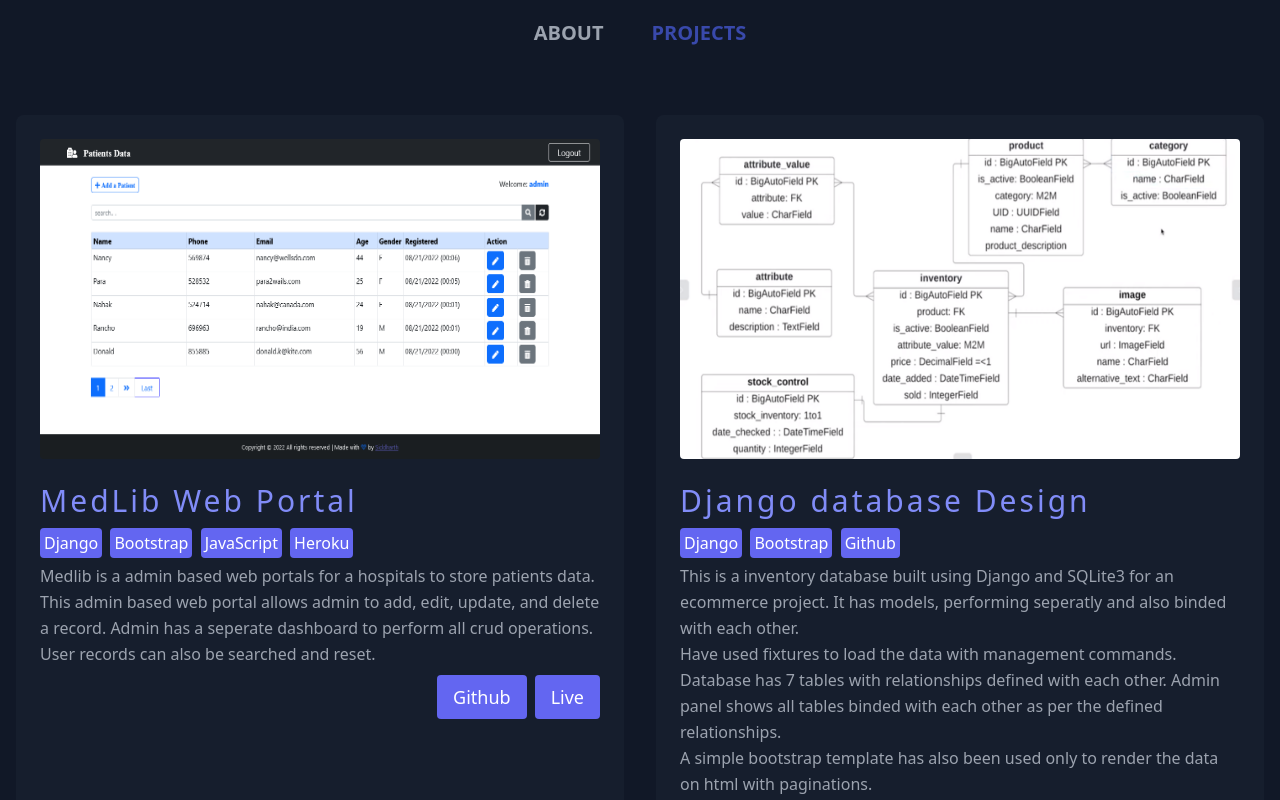
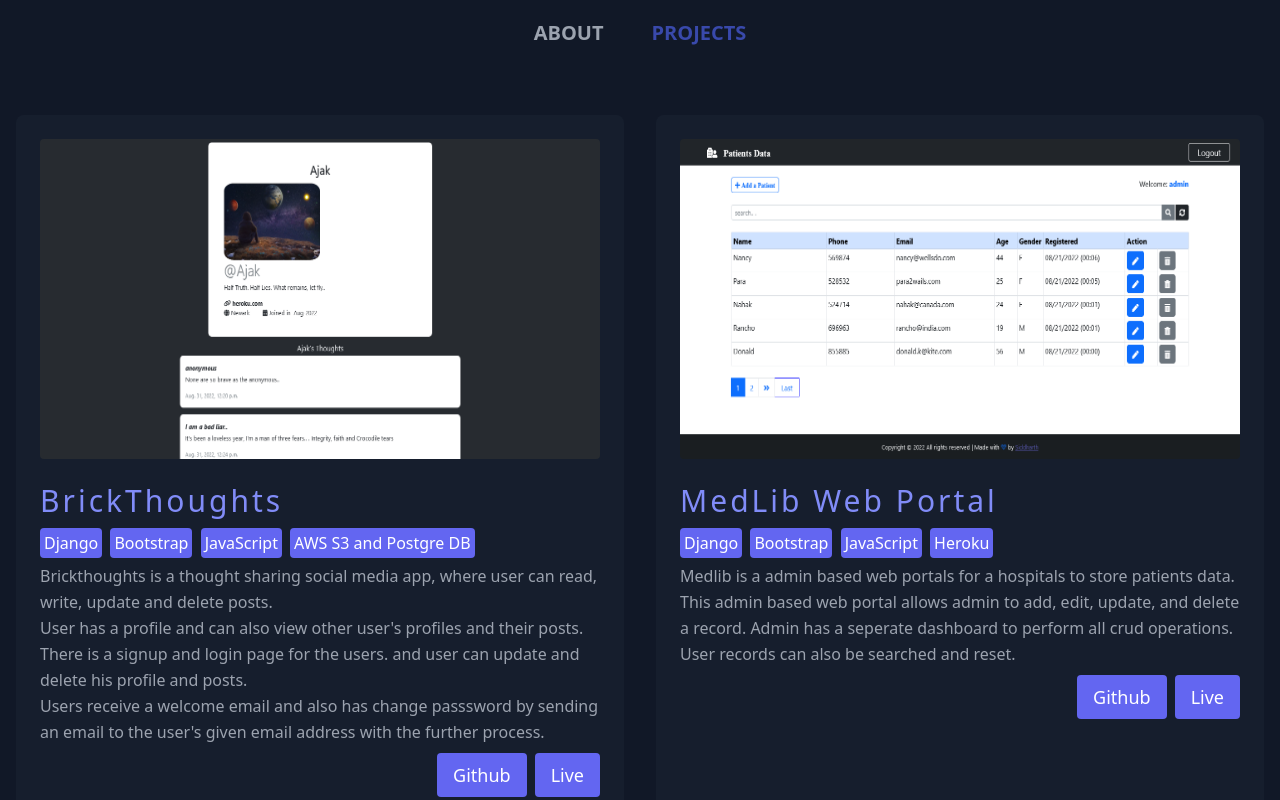
Before and after one commit to Siddharthbadal/projects, a plain HTML site: page index.html in a window 1280 px wide. Both pictures are taken after a click on the link "PROJECTS". Shown: the top 800 px of the page. Drawn offline with nearby package versions, Linux system fonts and the light colour scheme.

Commit message:
to github

```diff
--- a/index.html
+++ b/index.html
@@ -110,6 +110,41 @@
 <div x-show="tab === 'description'">
  <!--  <h2 class='text-center text-white mt-4 font-bold text-2xl'>Projects</h2> -->
   <div class="flex flex-wrap mt-8 ">
+
+    <div class="xl:w-1/2 md:w-1 p-4">
+            <div class="bg-gray-800 h-full bg-opacity-40 p-6 rounded-lg">
+              <img class="h-80 rounded w-90 object-center mb-6" src="images/profile.png" alt="content">
+              <h1 class="tracking-widest text-indigo-400 text-3xl font-medium title-font">BrickThoughts</h1>
+
+              <p class='mt-3 mb-2'>
+                <span class='mr-1 p-1 bg-indigo-500 rounded text-white'>Django</span>
+                 <span class='mr-1 p-1 bg-indigo-500 rounded text-white'> Bootstrap</span>
+                 <span class='mr-1 p-1 bg-indigo-500 rounded text-white'> JavaScript</span>
+                  <span class='mr-1 p-1 bg-indigo-500 rounded text-white'>AWS S3 and Postgre DB</span>
+                </p>
+
+              <p class="leading-relaxed text-base mt-2">
+               Brickthoughts is a thought sharing social media app, where user can read, write, update and delete posts. <br>
+               User has a profile and can also view other user's profiles and their posts.
+               <br>
+               There is a signup and login page for the users. and user can update and delete his profile and posts. <br>
+               Users receive a welcome email and also has change passsword by sending an email to the user's given email address with the further process.
+                <br>
+
+
+
+              </p>
+                <div class="flex mt-2 justify-end ">
+                  <button class="inline-flex text-white  bg-indigo-500 border-0 py-2 px-4 mr-2 focus:outline-none hover:bg-indigo-600 rounded text-lg"><a href="https://github.com/Siddharthbadal/brickthoughts" target="_blank">Github</a></button>
+
+                  <button class="inline-flex text-white  bg-indigo-500 border-0 py-2 px-4 focus:outline-none hover:bg-indigo-600 rounded text-lg"><a href="https://brickthoughts.herokuapp.com" target="_blank">Live</a></button>
+
+                </div>
+            </div>
+      </div>
+
+
+
 
     <div class="xl:w-1/2 md:w-1 p-4">
             <div class="bg-gray-800 h-full bg-opacity-40 p-6 rounded-lg">
@@ -437,37 +472,7 @@
       </div>
 
 
-<!--
 
-      <div class="xl:w-1/2 md:w-1 p-4">
-            <div class="bg-gray-800 bg-opacity-40 p-6 rounded-lg h-full">
-              <img class="h-80 rounded w-90  object-center mb-6" src="images/covid.png" alt="content">
-              <h1 class="tracking-widest text-indigo-400 text-3xl font-medium title-font">Data Analysis Dashboards with Tableau</h1>
-              <p class='mt-3 mb-2'>
-                <span class='mr-1 p-1 bg-indigo-500 rounded text-white'>Tableau</span>
-                 <span class='mr-1 p-1 bg-indigo-500 rounded text-white'> Excel</span>
-
-                </p>
-
-              <p class="leading-relaxed text-base mt-2">
-                 Data analysis and Dashboads with Tableau.
-                 <br>
-                  - Covid19 cases Tracker <br>
-                  - Tesla Stock automated Tracker
-
-
-
-              </p>
-                <div class="flex mt-2 justify-end ">
-
-
-                <button class="inline-flex text-white  bg-indigo-500 border-0 py-2 px-4 mt-10 ml-2 focus:outline-none hover:bg-indigo-600 rounded text-lg"><a href="https://public.tableau.com/app/profile/siddharthbadal">Live</a></button>
-
-                </div>
-            </div>
-      </div>
-
- -->
 <!--
       <div class="xl:w-1/2 md:w-1 p-4">
             <div class="bg-gray-800 bg-opacity-40 p-6 rounded-lg h-full">
@@ -503,35 +508,7 @@
             </div>
       </div>
  -->
-<!--
-      <div class="xl:w-1/2 md:w-1 p-4">
-            <div class="bg-gray-800 bg-opacity-40 p-6 rounded-lg h-full">
-              <img class="h-80 rounded w-90 object-center mb-6" src="images/sqlimg.png" alt="content">
-              <h1 class="tracking-widest text-indigo-400 text-3xl font-medium title-font">SQL Case Studies</h1>
-              <p class='mt-3 mb-2'>
-                <span class='mr-1 p-1 bg-indigo-500 rounded text-white'>MySQL</span>
 
-                </p>
-              <p class="leading-relaxed text-base mt-2">
-                 Case Studeis and database creation: <br>
-
-                  - Covid Vaccinations analysis <br>
-                  - WebSite Traffic Analysis <br>
-                  - SocialMedia Schema creation and data mapping
-
-
-
-              </p>
-                <div class="flex mt-2 justify-end ">
-                  <button class="inline-flex text-white  bg-indigo-500 border-0 py-2 px-4 mr-2 mt-10 focus:outline-none hover:bg-indigo-600 rounded text-lg"><a href="https://github.com/Siddharthbadal/SQL">Github</a></button>
-
-
-
-                </div>
-            </div>
-      </div>
-
-  -->
 
 
 
```
Also changed, not shown: images/profile.png (added).
